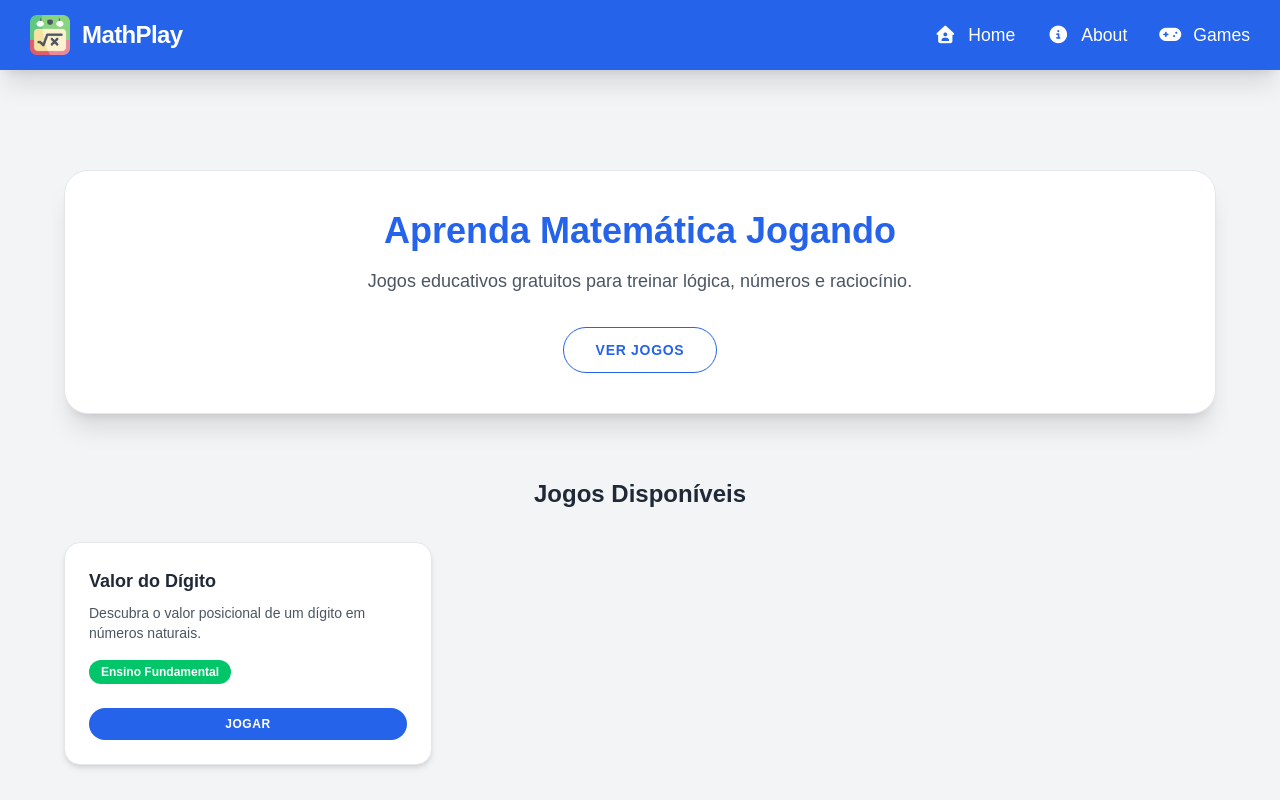
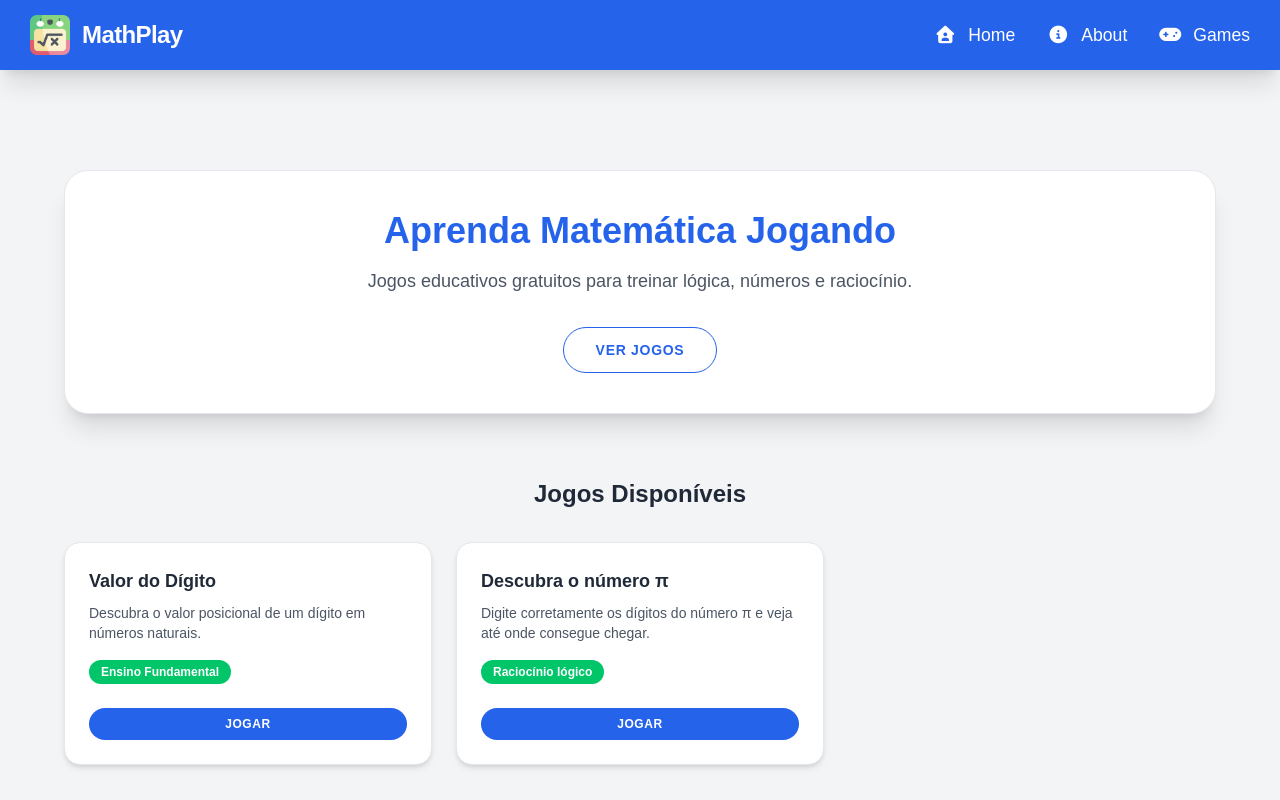
Before and after one commit to LeandersonMachado/MathPlay, a React (Vite) app: page / in a window 1280 px wide. Shown: the top 800 px of the page. Built offline with nearby package versions, Linux system fonts and the light colour scheme.

Commit message:
feat(home/index.jsx):Adciona o card e a rota do DescubraPi na pagina inicial do site

```diff
--- a/src/pages/Home/index.jsx
+++ b/src/pages/Home/index.jsx
@@ -4,8 +4,8 @@ import GameCard from '../../components/GameCard';
 export default function Home() {
 
   useEffect(() => {
-          document.title = 'Página Inicial | MathPlay';
-      }, []);
+    document.title = 'Página Inicial | MathPlay';
+  }, []);
 
   return (
     <div
@@ -57,6 +57,13 @@ export default function Home() {
               level="Ensino Fundamental"
               to="/valor-do-digito"
             />
+
+            <GameCard
+              title="Descubra o número π"
+              description="Digite corretamente os dígitos do número π e veja até onde consegue chegar."
+              level="Raciocínio lógico"
+              to="/descubra-pi"
+            />
           </div>
         </section>
 
```
